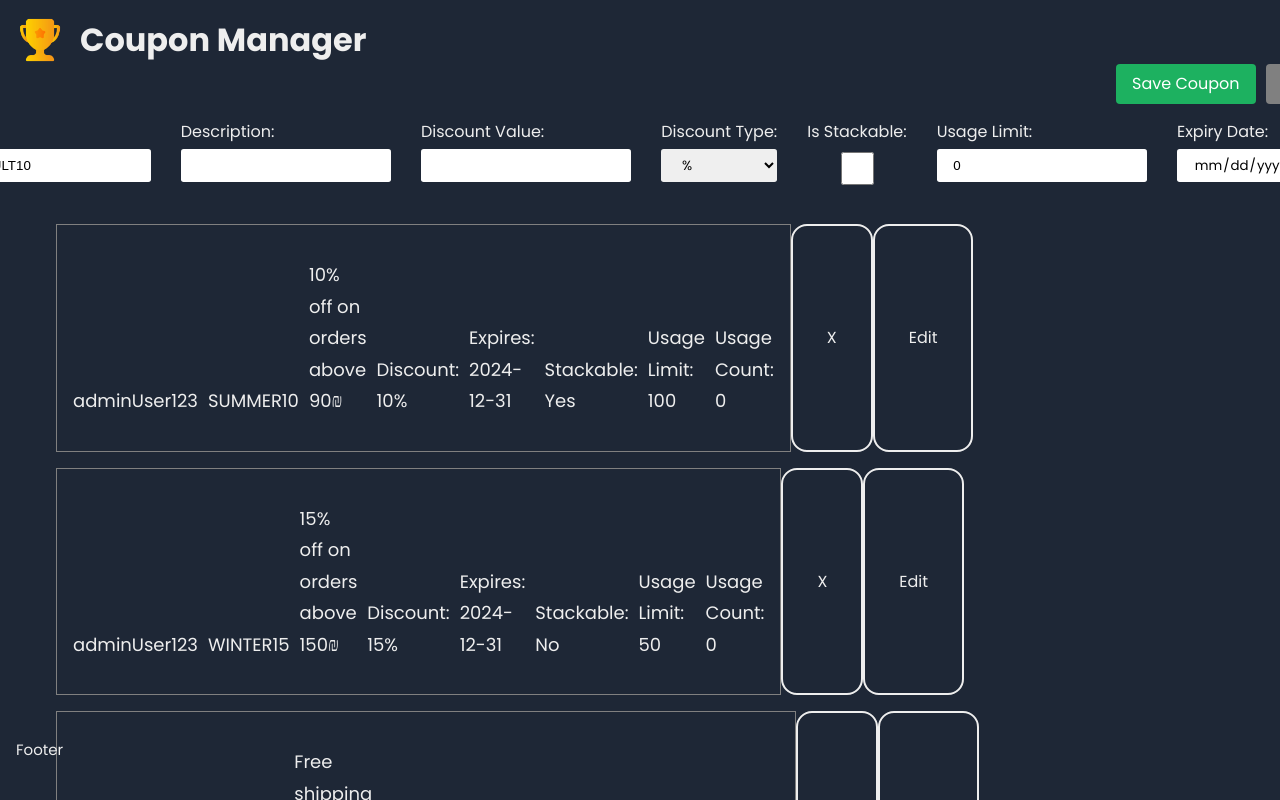
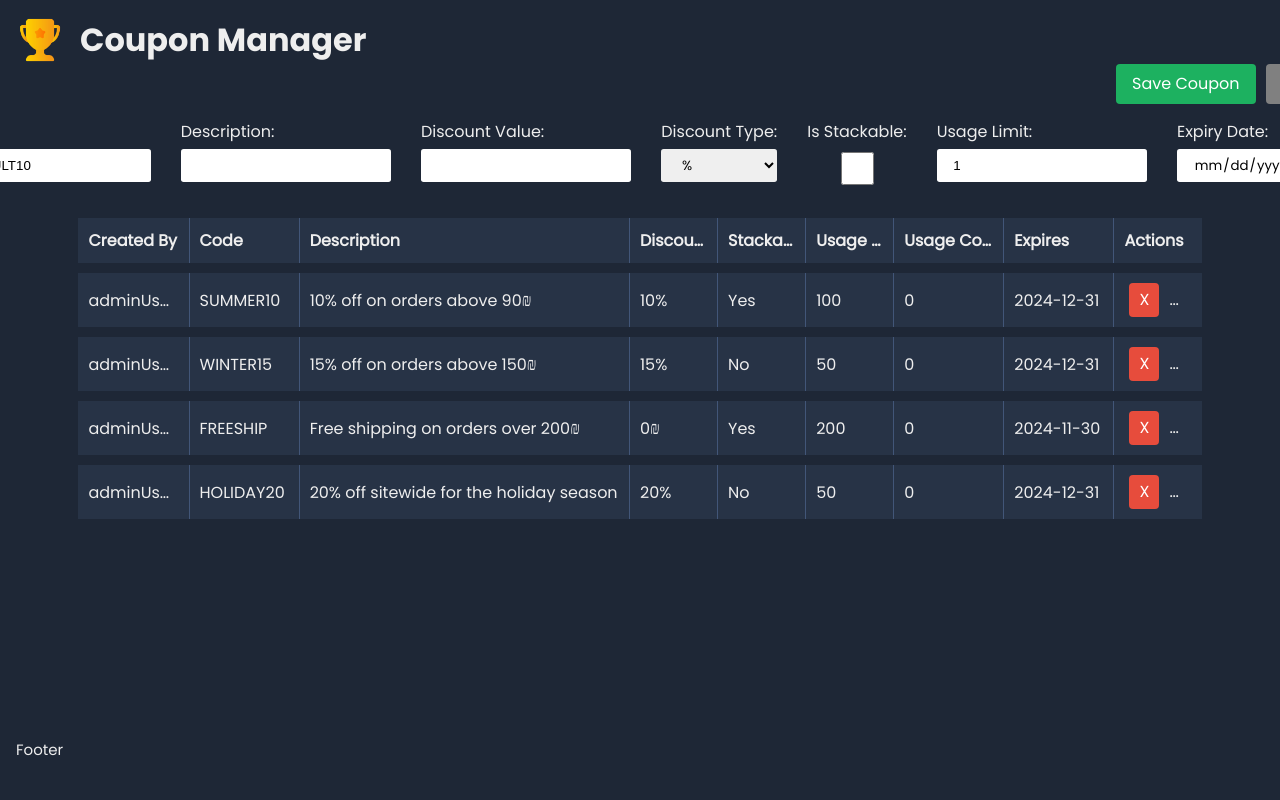
Before and after one commit to EdenAlmighty/Coupon-Manager, a React (Vite) app: page / in a window 1280 px wide. Shown: the top 800 px of the page. Built offline with nearby package versions, Linux system fonts and the light colour scheme.

Commit message:
Change coupon list layout to grid and styling

```diff
--- a/src/assets/styles/cmps/_coupon-list.scss
+++ b/src/assets/styles/cmps/_coupon-list.scss
@@ -1,16 +1,84 @@
 .coupon-list-container {
-    ul {
-        list-style-type: none;
-        width: 100%;
-        display: flex;
-        flex-wrap: wrap;
+    width: 90%;
+    margin: 0 auto;
+    border-collapse: separate;
+    border-spacing: 0 em(10px);
+    table-layout: fixed;
 
-        li {
-            flex: 0 0 50%;
-            border: 1px solid grey;
-            padding: 1em;
-            display: flex;
-            align-items: flex-end;
-          }
+    tr {
+        background-color: lighten($bgc-main, $amount: 5);
+        border: 1px solid #ddd;
+    }
+
+    th,
+    td {
+        padding: em(10px);
+        border-left: 1px solid lighten($bgc-main, $amount: 20);
+        text-align: left;
+        overflow: hidden;
+        text-overflow: ellipsis;
+        white-space: nowrap;
+
+        &:first-of-type {
+            border-left: none;
+        }
+    }
+
+    th {
+        font-weight: bold;
+    }
+
+    /* Set fixed widths columns */
+    .createdBy,
+    .code,
+    .count,
+    .expire {
+        width: 10%;
+    }
+
+    .actions,
+    .discount,
+    .stackable,
+    .limit {
+        width: 8%;
+    }
+
+    .description {
+        width: 30%;
+        position: relative;
+    }
+
+    /* Row hover effect */
+    tbody tr:hover {
+        background-color: lighten($bgc-main, $amount: 10);
+        cursor: pointer;
+    }
+
+    /* Action Buttons */
+    .delete-btn,
+    .edit-btn {
+        margin: 0 5px;
+        padding: 5px 10px;
+        color: white;
+        border: none;
+        border-radius: 4px;
+        cursor: pointer;
+        transition: background-color 0.3s ease;
+    }
+
+    .delete-btn {
+        background-color: #e74c3c;
+
+        :hover {
+            background-color: #c0392b;
+        }
+    }
+
+    .edit-btn {
+        background-color: #3498db;
+
+        :hover {
+            background-color: #2980b9;
+        }
     }
 }
--- a/src/assets/styles/cmps/_coupon-preview.scss
+++ b/src/assets/styles/cmps/_coupon-preview.scss
@@ -1,6 +1,2 @@
 .coupon-preview {
-    display: flex;
-    justify-content: space-between;
-    gap: 10px;
-
 }
--- a/src/assets/styles/setup/_mixins.scss
+++ b/src/assets/styles/setup/_mixins.scss
@@ -38,7 +38,7 @@
     padding: em(10px) em(34px);
     font-size: 1em;
     line-height: lh(24px);
-    border-radius: 1em;
+    border-radius: em(4px);
     color: $color;
     background-color: $bg-color;
     border: 2px solid $border-color;
--- a/src/components/CouponForm.jsx
+++ b/src/components/CouponForm.jsx
@@ -61,7 +61,7 @@ export function CouponForm({ coupon, onSave }) {
 
     return (
         <div className="coupon-form-container">
-                        {/* Buttons outside the form */}
+            {/* Buttons outside the form */}
             <div className="form-actions">
                 <button type="submit" onClick={handleSubmit}>Save Coupon</button>
                 <button type="button" onClick={handleReset}>Undo</button>
--- a/src/components/CouponList.jsx
+++ b/src/components/CouponList.jsx
@@ -13,22 +13,37 @@ export function CouponList({ coupons, onRemove, onEdit }) {
     }
 
     return (
-        <section className="coupon-list-container">
-            {coupons.length > 0 ? (
-                coupons.map((coupon) => (
-                    <ul className="coupon-list" key={coupon._id}>
-                        <CouponPreview coupon={coupon} />
-                        <button className="delete-btn" onClick={() => handleRemove(coupon._id)}>
-                            X
-                        </button>
-                        <button className="edit-btn" onClick={() => onEdit(coupon)}>
-                            Edit
-                        </button>
-                    </ul>
-                ))
-            ) : (
-                <p>No coupons available at the moment.</p>
-            )}
-        </section>
+        <table className="coupon-list-container">
+            <thead>
+                <tr>
+                    <th className="createdBy">Created By</th>
+                    <th className="code">Code</th>
+                    <th className="description">Description</th>
+                    <th className='discount'>Discount</th>
+                    <th className='stackable'>Stackable</th>
+                    <th className='limit'>Usage Limit</th>
+                    <th className='count'>Usage Count</th>
+                    <th className='expire'>Expires</th>
+                    <th className='actions'>Actions</th>
+                </tr>
+            </thead>
+            <tbody>
+                {coupons.length > 0 ? (
+                    coupons.map(coupon => (
+                        <tr key={coupon._id} className="coupon-preview">
+                            <CouponPreview coupon={coupon} />
+                            <td>
+                                <button className="delete-btn" onClick={() => handleRemove(coupon._id)}>X</button>
+                                <button className="edit-btn" onClick={() => onEdit(coupon)}>Edit</button>
+                            </td>
+                        </tr>
+                    ))
+                ) : (
+                    <tr>
+                        <td colSpan="9">No coupons available at the moment.</td>
+                    </tr>
+                )}
+            </tbody>
+        </table>
     )
 }
--- a/src/components/CouponPreview.jsx
+++ b/src/components/CouponPreview.jsx
@@ -2,15 +2,15 @@ import React from 'react'
 
 export function CouponPreview({ coupon }) {
     return (
-        <li key={coupon._id} className='coupon-preview'>
-            <p>{coupon.createdBy}</p>
-            <p>{coupon.code}</p>
-            <p>{coupon.description}</p>
-            <p>Discount: {coupon.discountType === "percentage" ? `${coupon.discountValue}%` : `${coupon.discountValue}₪`}</p>
-            <p>Expires: {coupon.expiryDate}</p>
-            <p>Stackable: {coupon.isStackable ? "Yes" : "No"}</p>
-            <p>Usage Limit: {coupon.usageLimit}</p>
-            <p>Usage Count: {coupon.usageCount}</p>
-
-        </li>)
+        <>
+            <td>{coupon.createdBy}</td>
+            <td>{coupon.code}</td>
+            <td>{coupon.description}</td>
+            <td>{coupon.discountType === "percentage" ? `${coupon.discountValue}%` : `${coupon.discountValue}₪`}</td>
+            <td>{coupon.isStackable ? "Yes" : "No"}</td>
+            <td>{coupon.usageLimit}</td>
+            <td>{coupon.usageCount}</td>
+            <td>{coupon.expiryDate}</td>
+        </>
+    )
 }
--- a/src/services/coupon.service.js
+++ b/src/services/coupon.service.js
@@ -54,16 +54,15 @@ async function save(coupon) {
 
 function getEmptyCoupon() {
     return {
-        // _id: utilService.makeId(),
         code: "DEFAULT10",
         description: "",
         discountType: "",
         discountValue: "",
         expiryDate: "",
-        createdBy: "",
+        createdBy: "admin",
         createdAt: new Date().toISOString(),
-        isStackable: true,
-        usageLimit: 0,
+        isStackable: false,
+        usageLimit: 1,
         usageCount: 0,
     }
 }
```
